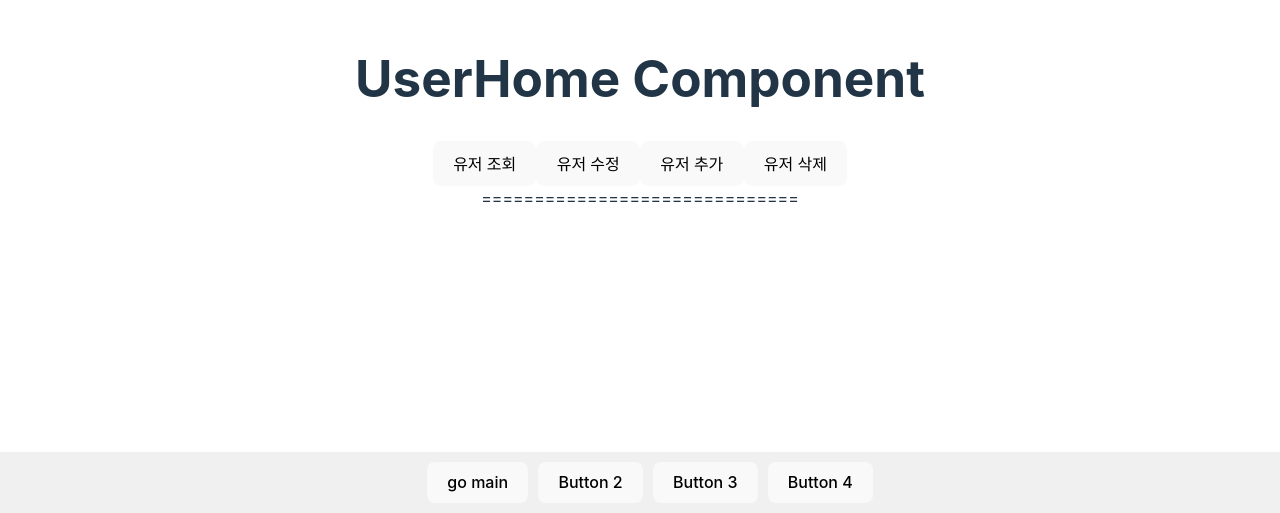
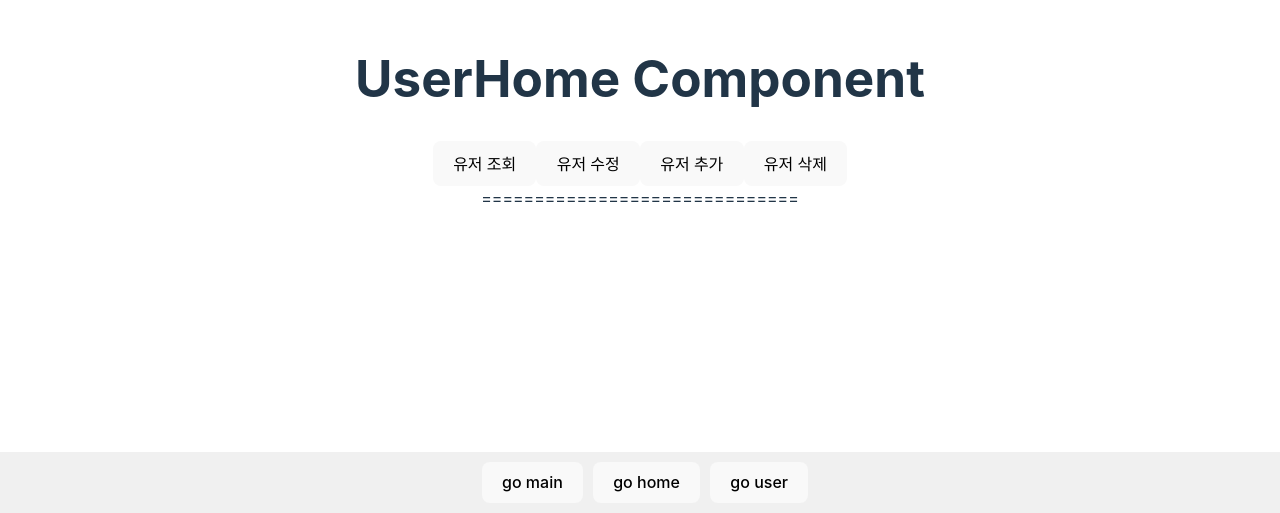
Before and after one commit to kwaneung/react-vite-project, a React (Vite) app: page /user in a window 1280 px wide. Shown: the part 287-800 px from the top of the page. Built offline with nearby package versions, Linux system fonts and the light colour scheme.

Commit message:
footer user, home Link 추가 및 소스 정리

```diff
--- a/src/App.tsx
+++ b/src/App.tsx
@@ -1,7 +1,6 @@
 import { useState } from 'react';
 
 import { each } from 'lodash-es';
-import { Link } from 'react-router-dom';
 import reactLogo from './assets/react.svg';
 import viteLogo from '../public/vite.svg';
 import './App.css';
@@ -37,12 +36,6 @@ function App() {
       <p className="read-the-docs">
         Click on the Vite and React logos to learn more
       </p>
-      <Link to="/home">
-        <button>go to home</button>
-      </Link>
-      <Link to="/user">
-        <button>go to user</button>
-      </Link>
     </>
   );
 }
--- a/src/components/Footer.tsx
+++ b/src/components/Footer.tsx
@@ -18,9 +18,12 @@ const Footer = () => (
     <Link to="/">
       <button style={{ marginRight: '10px' }}>go main</button>
     </Link>
-    <button style={{ marginRight: '10px' }}>Button 2</button>
-    <button style={{ marginRight: '10px' }}>Button 3</button>
-    <button>Button 4</button>
+    <Link to="/home">
+      <button style={{ marginRight: '10px' }}>go home</button>
+    </Link>
+    <Link to="/user">
+      <button style={{ marginRight: '10px' }}>go user</button>
+    </Link>
   </div>
 );
 
```
